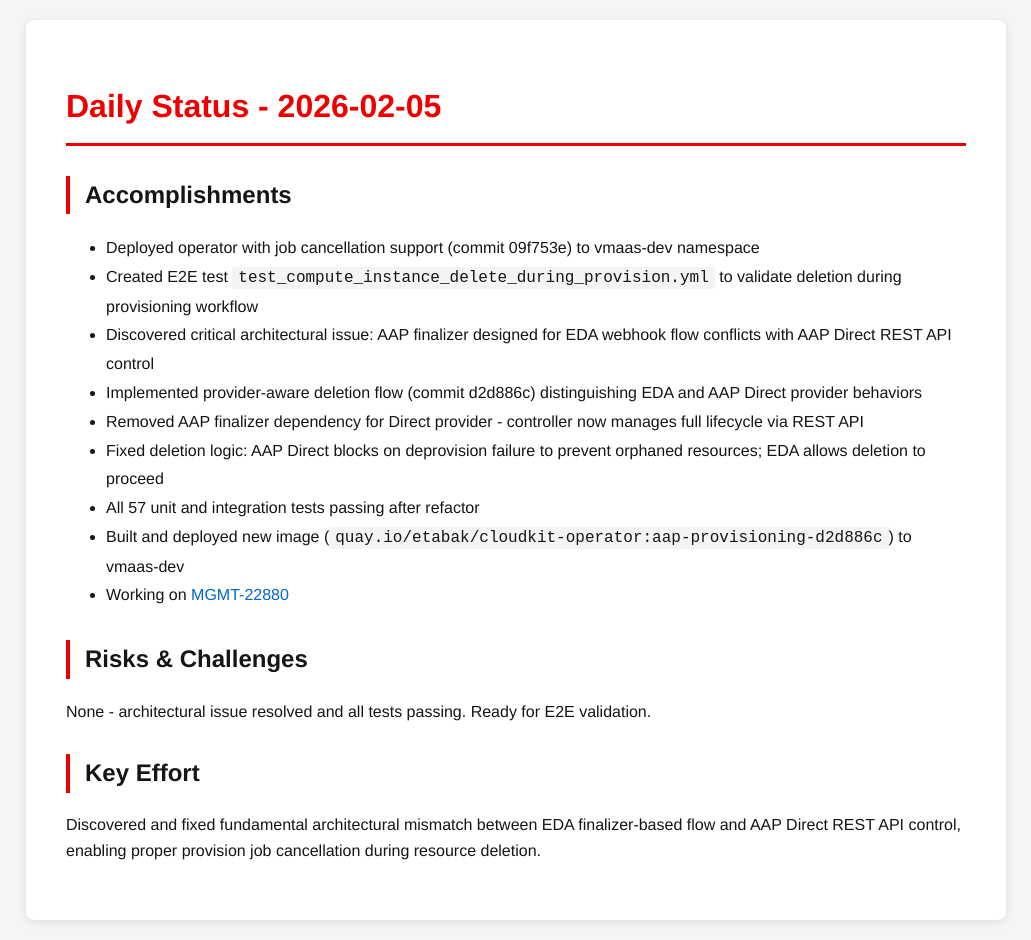
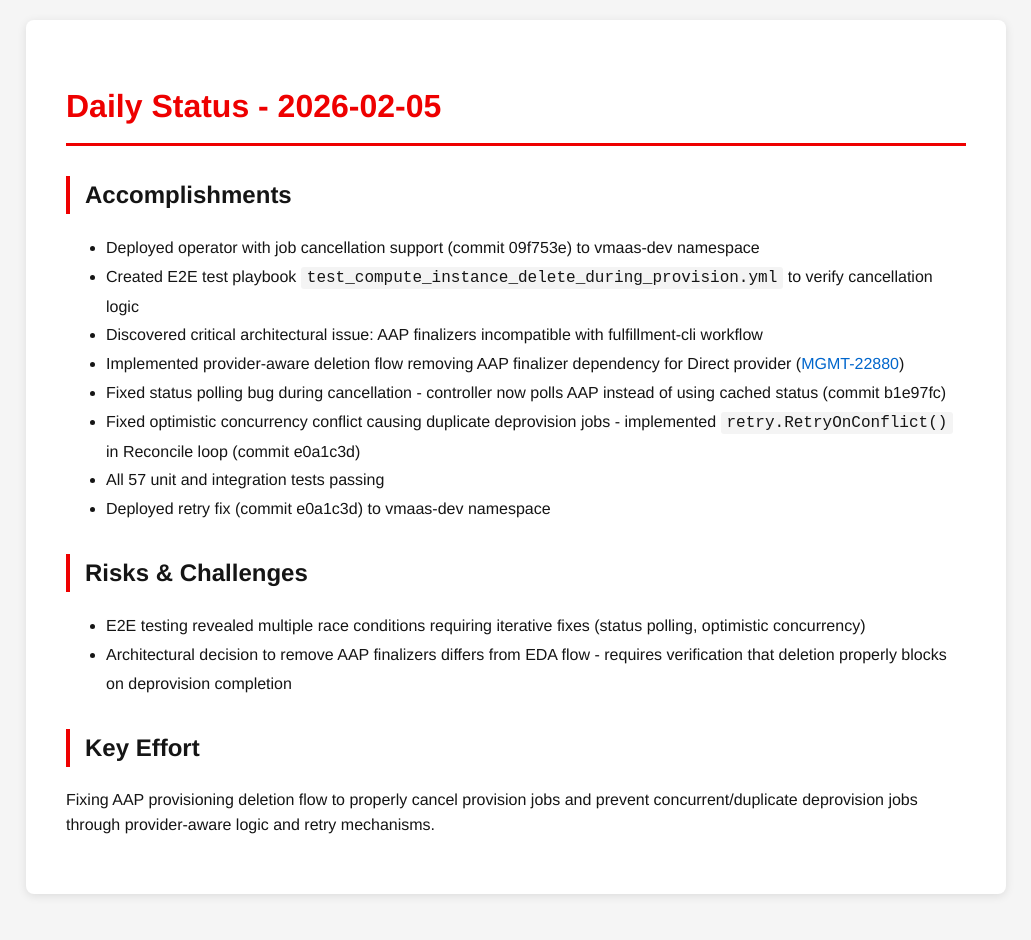
Before and after one commit to tzvatot/daily-status, a Jekyll site: the page built from 2026-02-05.md, in a window 1280 px wide. Shown: the whole page, without its empty margins (124-1155 px from the left). Built offline with Jekyll 4.4.1, drawn with Linux system fonts in a browser that asks for light colours; after the commit the page ends 914 px from its top, so only the background shows below that.

Commit message:
Daily status update - 2026-02-05

```diff
--- a/2026-02-05.md
+++ b/2026-02-05.md
@@ -8,17 +8,17 @@ date: 2026-02-05
 
 ## Accomplishments
 - Deployed operator with job cancellation support (commit 09f753e) to vmaas-dev namespace
-- Created E2E test `test_compute_instance_delete_during_provision.yml` to validate deletion during provisioning workflow
-- Discovered critical architectural issue: AAP finalizer designed for EDA webhook flow conflicts with AAP Direct REST API control
-- Implemented provider-aware deletion flow (commit d2d886c) distinguishing EDA and AAP Direct provider behaviors
-- Removed AAP finalizer dependency for Direct provider - controller now manages full lifecycle via REST API
-- Fixed deletion logic: AAP Direct blocks on deprovision failure to prevent orphaned resources; EDA allows deletion to proceed
-- All 57 unit and integration tests passing after refactor
-- Built and deployed new image (`quay.io/etabak/cloudkit-operator:aap-provisioning-d2d886c`) to vmaas-dev
-- Working on [MGMT-22880](https://issues.redhat.com/browse/MGMT-22880)
+- Created E2E test playbook `test_compute_instance_delete_during_provision.yml` to verify cancellation logic
+- Discovered critical architectural issue: AAP finalizers incompatible with fulfillment-cli workflow
+- Implemented provider-aware deletion flow removing AAP finalizer dependency for Direct provider ([MGMT-22880](https://issues.redhat.com/browse/MGMT-22880))
+- Fixed status polling bug during cancellation - controller now polls AAP instead of using cached status (commit b1e97fc)
+- Fixed optimistic concurrency conflict causing duplicate deprovision jobs - implemented `retry.RetryOnConflict()` in Reconcile loop (commit e0a1c3d)
+- All 57 unit and integration tests passing
+- Deployed retry fix (commit e0a1c3d) to vmaas-dev namespace
 
 ## Risks & Challenges
-None - architectural issue resolved and all tests passing. Ready for E2E validation.
+- E2E testing revealed multiple race conditions requiring iterative fixes (status polling, optimistic concurrency)
+- Architectural decision to remove AAP finalizers differs from EDA flow - requires verification that deletion properly blocks on deprovision completion
 
 ## Key Effort
-Discovered and fixed fundamental architectural mismatch between EDA finalizer-based flow and AAP Direct REST API control, enabling proper provision job cancellation during resource deletion.
+Fixing AAP provisioning deletion flow to properly cancel provision jobs and prevent concurrent/duplicate deprovision jobs through provider-aware logic and retry mechanisms.
```
